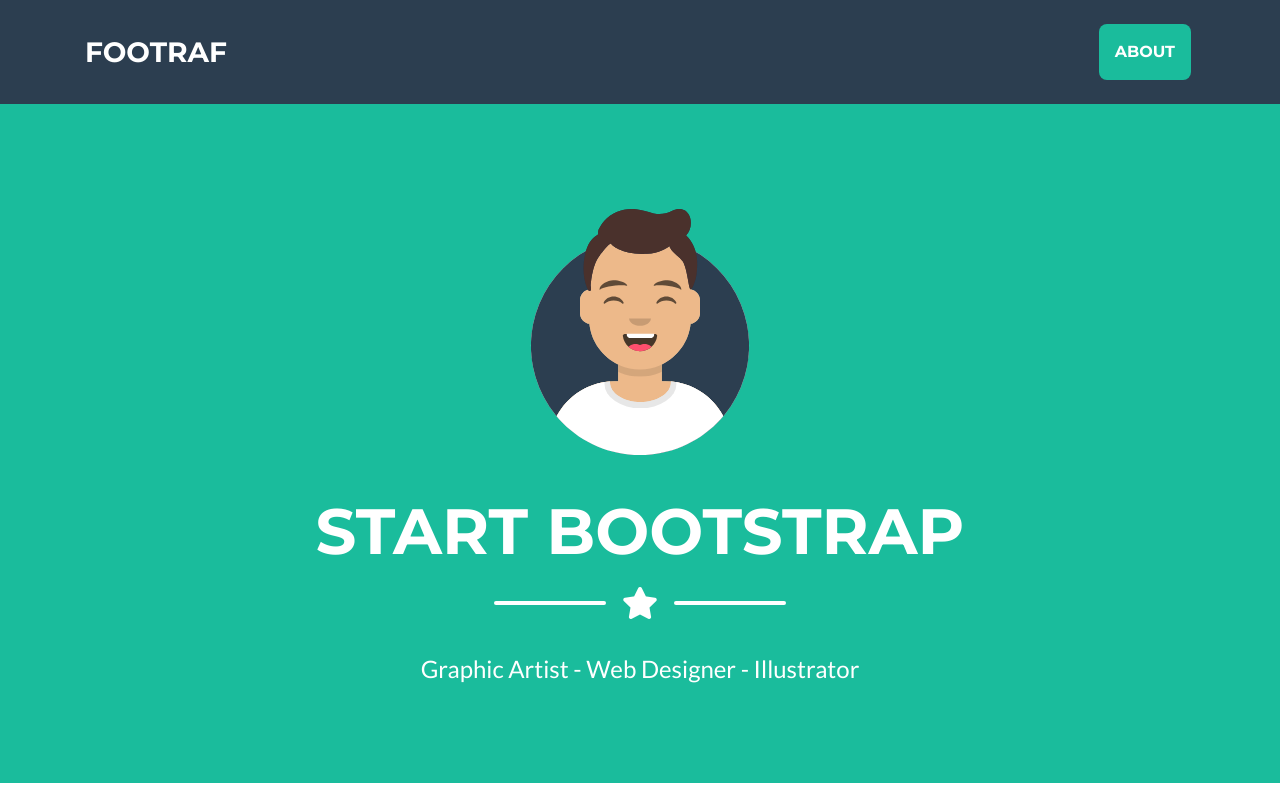
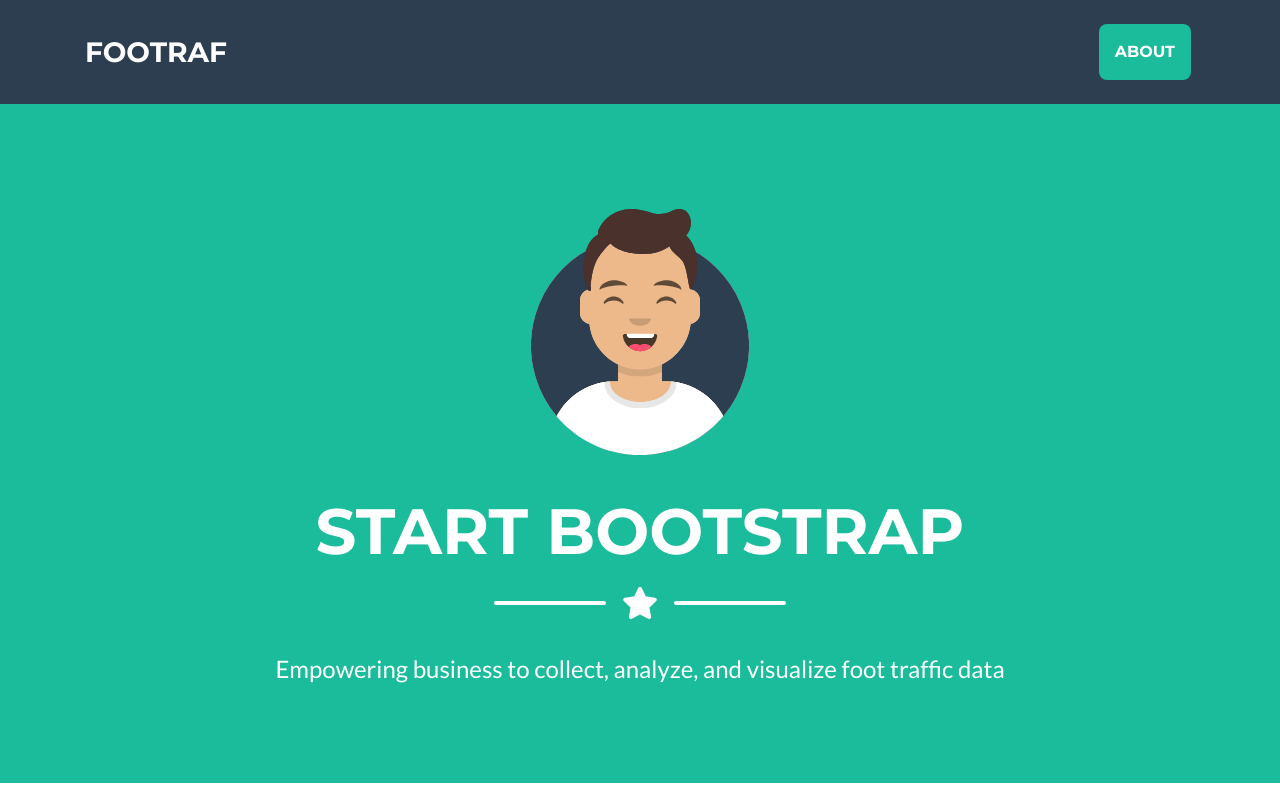
Before and after one commit to clydeinwebdev/clydeinwebdev.github.io, a website with bundled scripts: page footraf/index.html in a window 1280 px wide. Shown: the top 800 px of the page. Built offline with nearby package versions, Linux system fonts and the light colour scheme.

Commit message:
Update index.html

```diff
--- a/footraf/index.html
+++ b/footraf/index.html
@@ -66,7 +66,7 @@
       </div>
 
       <!-- Masthead Subheading -->
-      <p class="masthead-subheading font-weight-light mb-0">Graphic Artist - Web Designer - Illustrator</p>
+      <p class="masthead-subheading font-weight-light mb-0">Empowering business to collect, analyze, and visualize foot traffic data</p>
 
     </div>
   </header>
```
